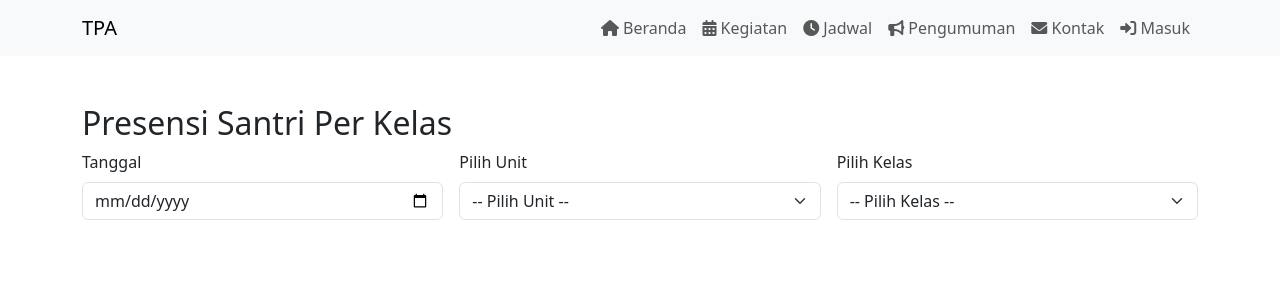
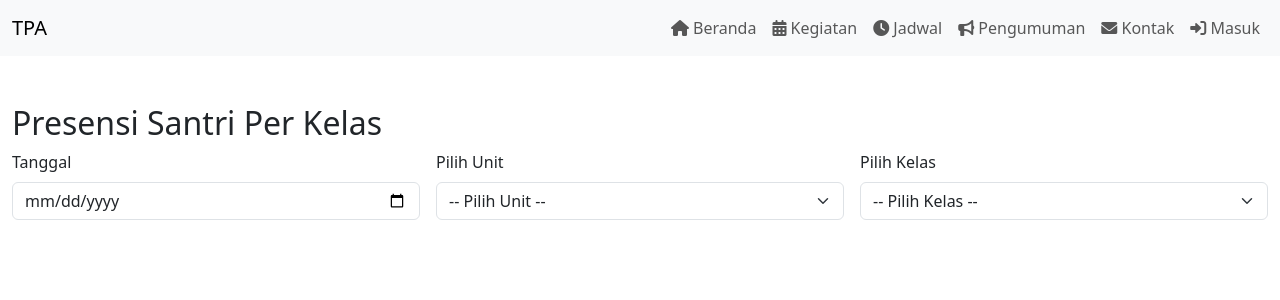
Before and after one commit to nurchanifl/tpa-website, a PHP site: page /tpa/tingkat/presensi_santri.php in a window 1280 px wide. Shown: the top 300 px of the page. Run offline with PHP 8.4, Linux system fonts and the light colour scheme; data comes from the database, SQL or seed files in the repository; some libraries are stand-ins or nearby versions.

Commit message:
Make tables and navbar full width

```diff
--- a/includes/navbar.php
+++ b/includes/navbar.php
@@ -8,7 +8,7 @@ $current_page = basename($_SERVER['PHP_SELF']);
 ?>
 
 <nav class="navbar navbar-expand-lg navbar-light bg-light">
-    <div class="container">
+    <div class="container-fluid">
         <a class="navbar-brand" href="<?php echo $base_url; ?>/index.php">TPA</a>
         <button class="navbar-toggler" type="button" data-bs-toggle="collapse" data-bs-target="#navbarNav" aria-controls="navbarNav" aria-expanded="false" aria-label="Toggle navigation">
             <span class="navbar-toggler-icon"></span>
--- a/tingkat/presensi_santri.php
+++ b/tingkat/presensi_santri.php
@@ -83,7 +83,7 @@ if (isset($_POST['simpan_presensi'])) {
     <link href="https://cdn.jsdelivr.net/npm/bootstrap@5.3.0/dist/css/bootstrap.min.css" rel="stylesheet">
 </head>
 <body>
-<div class="container mt-5">
+<div class="container-fluid mt-5">
     <h2>Presensi Santri Per Kelas</h2>
 
     <?php if (isset($_GET['success']) && $_GET['success'] === 'true') { ?>
@@ -129,7 +129,7 @@ if (isset($_POST['simpan_presensi'])) {
             <input type="hidden" name="id_kelas" value="<?= htmlspecialchars($_POST['id_kelas']) ?>">
             <input type="hidden" name="tanggal" value="<?= htmlspecialchars($_POST['tanggal']) ?>">
             <div class="table-responsive">
-                <table class="table table-bordered">
+                <table class="table table-bordered w-100">
                 <thead>
                 <tr>
                     <th>No</th>
--- a/tingkat/tampilkan_presensi.php
+++ b/tingkat/tampilkan_presensi.php
@@ -217,7 +217,7 @@ if (isset($_POST['tampilkan_presensi'])) {
     </style>
 </head>
 <body>
-<div class="container mt-5 text-center">
+<div class="container-fluid mt-5 text-center">
     <!-- Form Pilih Mode, Unit, Kelas, Santri (jika per santri), Bulan, Tahun -->
     <form method="POST" class="mb-4">
         <div class="row g-3 justify-content-center mb-3">
@@ -301,7 +301,7 @@ if (isset($_POST['tampilkan_presensi'])) {
     <!-- Tabel Presensi -->
     <?php if (!empty($presensi_data)) { ?>
         <div class="table-responsive">
-            <table class="table table-bordered table-striped mx-auto">
+            <table class="table table-bordered table-striped w-100">
             <?php if (($mode ?? 'per_kelas') == 'per_kelas') { ?>
             <thead>
             <tr>
```
